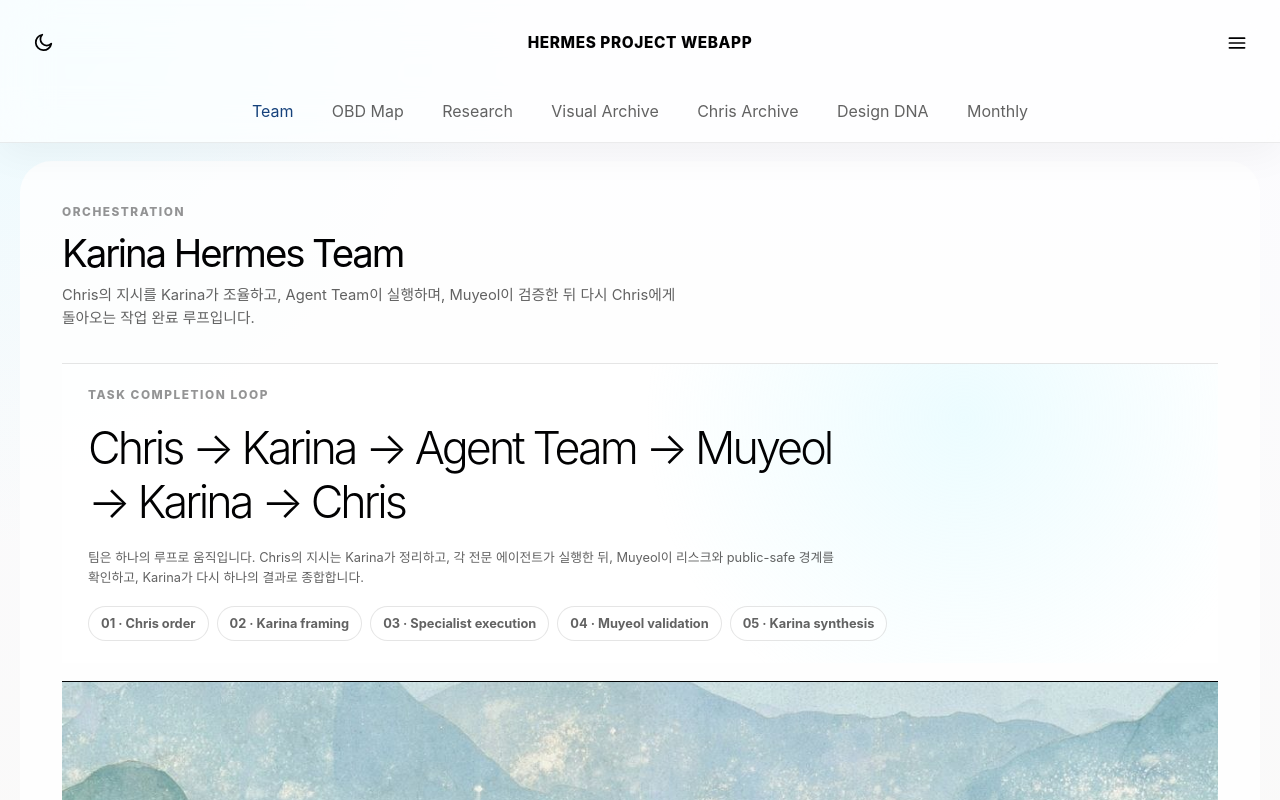
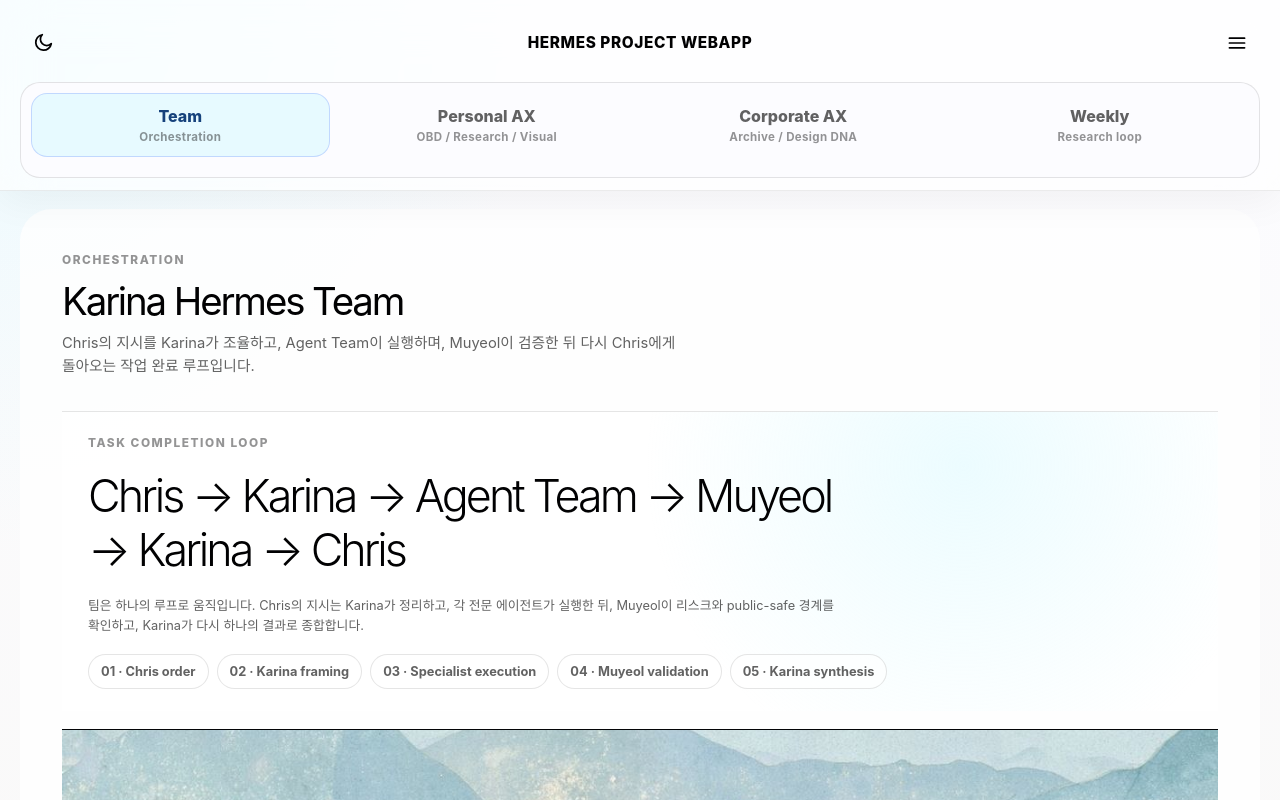
Before and after one commit to woongs2021/Hermes-project-webapp, a React (Vite) app in the folder august-dashboard/: page / in a window 1280 px wide. Shown: the top 800 px of the page. Built offline with nearby package versions, Linux system fonts and the light colour scheme.

Commit message:
feat: group dashboard tabs into AX sections

```diff
--- a/august-dashboard/src/App.tsx
+++ b/august-dashboard/src/App.tsx
@@ -31,6 +31,15 @@ type Tab = {
   description: string
 }
 
+type TabGroupId = 'team' | 'personal-ax' | 'corporate-ax' | 'weekly'
+
+type TabGroup = {
+  id: TabGroupId
+  label: string
+  eyebrow: string
+  tabIds: TabId[]
+}
+
 type ArchitectureBranch = {
   title: string
   intent: string
@@ -112,12 +121,49 @@ const tabs: Tab[] = [
   },
   {
     id: 'report',
-    label: 'Monthly',
-    eyebrow: 'Monthly research synthesis',
-    title: 'Research Month Review',
-    description: 'Yuna / Go Youn-jung 리서치 후보를 월간 지표와 주제 hook, 상위 후보로 압축해 Chris의 성장 방향을 읽습니다.',
+    label: 'Weekly',
+    eyebrow: 'Weekly research synthesis',
+    title: 'Research Week Review',
+    description: 'Yuna / Go Youn-jung 리서치 후보를 주간 지표와 주제 hook, 상위 후보로 압축해 Chris의 성장 방향을 읽습니다.',
   },
 ]
+
+const tabGroups: TabGroup[] = [
+  {
+    id: 'team',
+    label: 'Team',
+    eyebrow: 'Orchestration',
+    tabIds: ['home'],
+  },
+  {
+    id: 'personal-ax',
+    label: 'Personal AX',
+    eyebrow: 'OBD / Research / Visual',
+    tabIds: ['obd', 'research', 'visuals'],
+  },
+  {
+    id: 'corporate-ax',
+    label: 'Corporate AX',
+    eyebrow: 'Archive / Design DNA',
+    tabIds: ['chrisArchive', 'design-dna'],
+  },
+  {
+    id: 'weekly',
+    label: 'Weekly',
+    eyebrow: 'Research loop',
+    tabIds: ['report'],
+  },
+]
+
+function getTabGroupForTab(tabId: TabId) {
+  return tabGroups.find((group) => group.tabIds.includes(tabId)) ?? tabGroups[0]
+}
+
+function getTabsForGroup(group: TabGroup) {
+  return group.tabIds
+    .map((tabId) => tabs.find((tab) => tab.id === tabId))
+    .filter((tab): tab is Tab => Boolean(tab))
+}
 
 const metricPlaceholders = ['Primary signal', 'Open loops', 'Weekly check-in']
 const listPlaceholders = ['Next handoff note', 'Recent validation slot', 'Reference card surface']
@@ -2734,6 +2780,8 @@ function App() {
   const [themeMode, setThemeMode] = useState<ThemeMode>(getInitialThemeMode)
   const [isMenuOpen, setIsMenuOpen] = useState(getInitialMenuOpen)
   const [selectedResearchIdFromMonthly, setSelectedResearchIdFromMonthly] = useState('')
+  const activeTabGroup = getTabGroupForTab(activeTab.id)
+  const visibleTabs = getTabsForGroup(activeTabGroup)
   const isDarkMode = themeMode === 'dark'
 
   useEffect(() => {
@@ -2742,13 +2790,20 @@ function App() {
     window.localStorage.setItem('august-dashboard-theme', themeMode)
   }, [themeMode])
 
-  function selectTab(tab: Tab) {
+  function selectTab(tab: Tab, options: { closeMobileMenu?: boolean } = {}) {
+    const { closeMobileMenu = true } = options
     setSelectedResearchIdFromMonthly('')
     setActiveTab(tab)
-    if (window.matchMedia('(max-width: 560px)').matches) {
+    if (closeMobileMenu && window.matchMedia('(max-width: 560px)').matches) {
       setIsMenuOpen(false)
     }
     window.history.replaceState(null, '', `#${tab.id}`)
+  }
+
+  function selectTabGroup(group: TabGroup) {
+    const preferredTab = group.tabIds.includes(activeTab.id) ? activeTab : getTabsForGroup(group)[0]
+    if (!preferredTab) return
+    selectTab(preferredTab, { closeMobileMenu: group.tabIds.length === 1 })
   }
 
   function openResearchItemFromMonthly(itemId: string) {
@@ -2811,8 +2866,24 @@ function App() {
           </svg>
         </button>
 
-        <nav className={isMenuOpen ? 'tab-nav open' : 'tab-nav'} aria-label="Sections">
-          {tabs.map((tab) => (
+        <nav className={isMenuOpen ? 'tab-menu open' : 'tab-menu'} aria-label="Sections">
+          <div className="tab-group-nav" aria-label="Section groups">
+            {tabGroups.map((group) => (
+              <button
+                key={group.id}
+                type="button"
+                className={group.id === activeTabGroup.id ? 'tab-group-button active' : 'tab-group-button'}
+                aria-pressed={group.id === activeTabGroup.id}
+                onClick={() => selectTabGroup(group)}
+              >
+                <span>{group.label}</span>
+                <small>{group.eyebrow}</small>
+              </button>
+            ))}
+          </div>
+
+          <div className="tab-nav" aria-label={`${activeTabGroup.label} tabs`}>
+            {visibleTabs.map((tab) => (
               <button
                 key={tab.id}
                 type="button"
@@ -2824,6 +2895,7 @@ function App() {
                 <small>{tab.eyebrow}</small>
               </button>
             ))}
+          </div>
         </nav>
       </header>
 
--- a/august-dashboard/src/extendedPanels.tsx
+++ b/august-dashboard/src/extendedPanels.tsx
@@ -64,10 +64,6 @@ const obdMilestones: ObdMilestone[] = [
 
 function laneLabel(lane: ResearchBoardItem['lane']) {
   return lane === 'yuna' ? 'Yuna · AI / agent UX' : 'Go Youn-jung · UX / brand / design'
-}
-
-function shortMonth(dateKst: string) {
-  return dateKst.slice(0, 7)
 }
 
 function compactRatio(value: number, total: number) {
@@ -412,24 +408,23 @@ export function ObdGrowthTimelinePanel() {
 export function MonthlyResearchSynthesisPanel({ onSelectResearchItem }: { onSelectResearchItem?: (itemId: string) => void } = {}) {
   const { researchBoard } = useDashboardSources()
 
-  const monthly = useMemo(() => {
+  const weekly = useMemo(() => {
     const items = researchBoard.items
-    const months = new Map<string, ResearchBoardItem[]>()
+    const weeks = new Map<string, ResearchBoardItem[]>()
     for (const item of items) {
-      const month = shortMonth(item.dateKst)
-      months.set(month, [...(months.get(month) ?? []), item])
+      weeks.set(item.isoWeek, [...(weeks.get(item.isoWeek) ?? []), item])
     }
 
-    const selectedMonth = [...months.keys()].sort()[0] ?? 'pending'
-    const monthItems = months.get(selectedMonth) ?? []
-    const yuna = monthItems.filter((item) => item.lane === 'yuna')
-    const go = monthItems.filter((item) => item.lane === 'goyounjung')
-    const korean = monthItems.filter((item) => /yes|korean|한국|KCI|Korea/i.test(item.koreanSourceStatus))
-    const avgScore = monthItems.length === 0 ? 0 : monthItems.reduce((sum, item) => sum + item.score, 0) / monthItems.length
-    const weeks = [...new Set(monthItems.map((item) => item.isoWeek))].sort()
-    const topItems = [...monthItems].sort((left, right) => right.score - left.score).slice(0, 6)
+    const selectedWeek = [...weeks.keys()].sort().at(-1) ?? 'pending'
+    const weekItems = weeks.get(selectedWeek) ?? []
+    const yuna = weekItems.filter((item) => item.lane === 'yuna')
+    const go = weekItems.filter((item) => item.lane === 'goyounjung')
+    const korean = weekItems.filter((item) => /yes|korean|한국|KCI|Korea/i.test(item.koreanSourceStatus))
+    const avgScore = weekItems.length === 0 ? 0 : weekItems.reduce((sum, item) => sum + item.score, 0) / weekItems.length
+    const weekDates = [...new Set(weekItems.map((item) => item.dateKst))].sort()
+    const topItems = [...weekItems].sort((left, right) => right.score - left.score).slice(0, 6)
 
-    return { selectedMonth, monthItems, yuna, go, korean, avgScore, weeks, topItems }
+    return { selectedWeek, weekItems, yuna, go, korean, avgScore, weekDates, topItems }
   }, [researchBoard])
 
   const themes = [
@@ -448,19 +443,19 @@ export function MonthlyResearchSynthesisPanel({ onSelectResearchItem }: { onSele
   ]
 
   return (
-    <div className="monthly-panel-grid" aria-label="Monthly research synthesis">
+    <div className="monthly-panel-grid" aria-label="Weekly research synthesis">
       <article className="content-card monthly-hero-card">
-        <p className="card-kicker">Monthly synthesis · {monthly.selectedMonth}</p>
-        <h3>144개 리서치 후보를 Chris 성장 언어로 압축하는 결산 화면</h3>
+        <p className="card-kicker">Weekly synthesis · {weekly.selectedWeek}</p>
+        <h3>매주 리서치 후보 수와 신호를 업데이트하는 결산 화면</h3>
         <p>
-          매일 쌓인 논문 카드를 월간 단위로 다시 읽어, Yuna의 AI UX 축과 Go Youn-jung의 UX/BX/design management 축이 어디에서 만나는지 보여줍니다.
+          매일 쌓인 논문 카드를 주간 단위로 다시 읽어, Yuna의 AI UX 축과 Go Youn-jung의 UX/BX/design management 축이 어디에서 만나는지 보여줍니다.
         </p>
       </article>
 
       <figure className="content-card monthly-synthesis-image-card">
         <img
           src={`${import.meta.env.BASE_URL}assets/monthly/monthly-synthesis-monolith.jpg`}
-          alt="White monolith landscape for monthly synthesis"
+          alt="White monolith landscape for weekly synthesis"
           width="1280"
           height="549"
           loading="eager"
@@ -468,30 +463,30 @@ export function MonthlyResearchSynthesisPanel({ onSelectResearchItem }: { onSele
         />
       </figure>
 
-      <section className="monthly-metric-grid" aria-label="Monthly research metrics">
+      <section className="monthly-metric-grid" aria-label="Weekly research metrics">
         <article className="metric-card monthly-metric">
-          <p className="card-kicker">Total papers</p>
-          <h3>{monthly.monthItems.length}</h3>
-          <p>{monthly.weeks.join(' · ')}</p>
+          <p className="card-kicker">Weekly papers</p>
+          <h3>{weekly.weekItems.length}</h3>
+          <p>{weekly.weekDates.join(' · ')}</p>
         </article>
         <article className="metric-card monthly-metric">
           <p className="card-kicker">Lane balance</p>
-          <h3>{monthly.yuna.length} / {monthly.go.length}</h3>
+          <h3>{weekly.yuna.length} / {weekly.go.length}</h3>
           <p>Yuna / Go Youn-jung</p>
         </article>
         <article className="metric-card monthly-metric">
           <p className="card-kicker">Korean signal</p>
-          <h3>{monthly.korean.length}</h3>
-          <p>{compactRatio(monthly.korean.length, monthly.monthItems.length)} of monthly items</p>
+          <h3>{weekly.korean.length}</h3>
+          <p>{compactRatio(weekly.korean.length, weekly.weekItems.length)} of weekly items</p>
         </article>
         <article className="metric-card monthly-metric">
           <p className="card-kicker">Avg relevance</p>
-          <h3>{monthly.avgScore.toFixed(1)}</h3>
+          <h3>{weekly.avgScore.toFixed(1)}</h3>
           <p>initial_score_5 aggregate</p>
         </article>
       </section>
 
-      <section className="monthly-theme-grid" aria-label="Monthly synthesis themes">
+      <section className="monthly-theme-grid" aria-label="Weekly synthesis themes">
         {themes.map((theme) => (
           <article className="content-card theme-card" key={theme.title}>
             <p className="card-kicker">Synthesis hook</p>
@@ -504,8 +499,8 @@ export function MonthlyResearchSynthesisPanel({ onSelectResearchItem }: { onSele
       <article className="content-card monthly-shortlist-card">
         <p className="card-kicker">High-signal shortlist</p>
         <h3>점수 기준 상위 후보</h3>
-        <div className="shortlist-stack" aria-label="Monthly shortlist papers">
-          {monthly.topItems.map((item) => (
+        <div className="shortlist-stack" aria-label="Weekly shortlist papers">
+          {weekly.topItems.map((item) => (
             <button
               className="shortlist-row"
               key={item.id}
```
Also changed, not shown: august-dashboard/src/App.css. Lines whose indentation alone changed are shown as unchanged.
